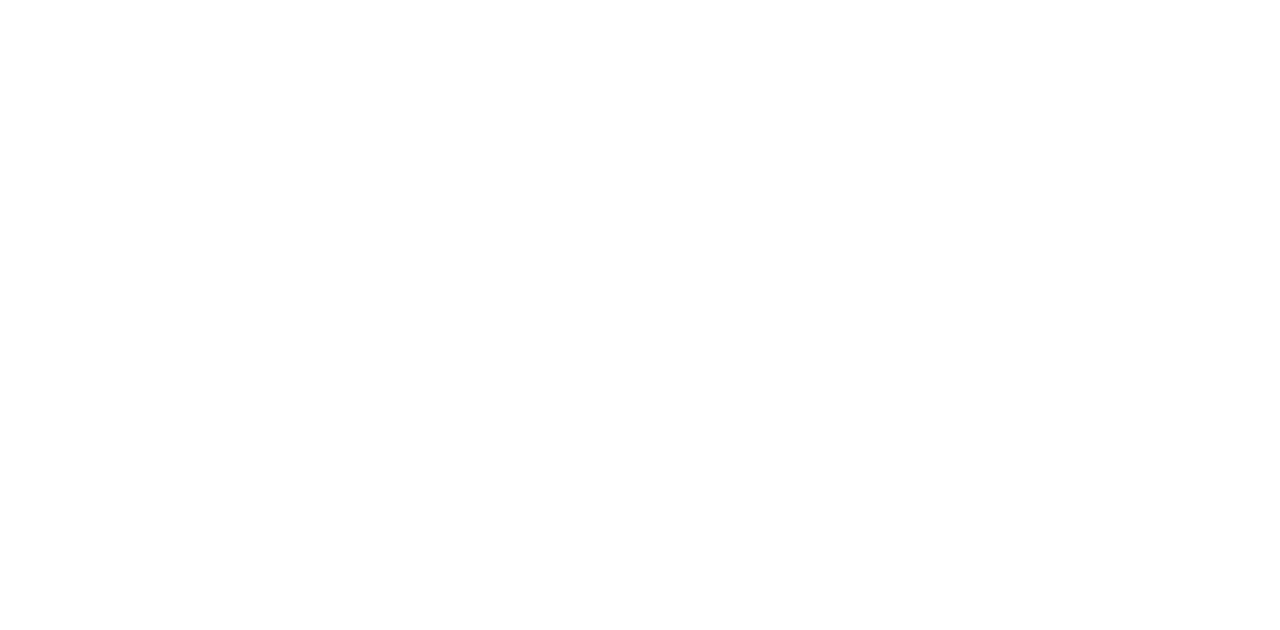
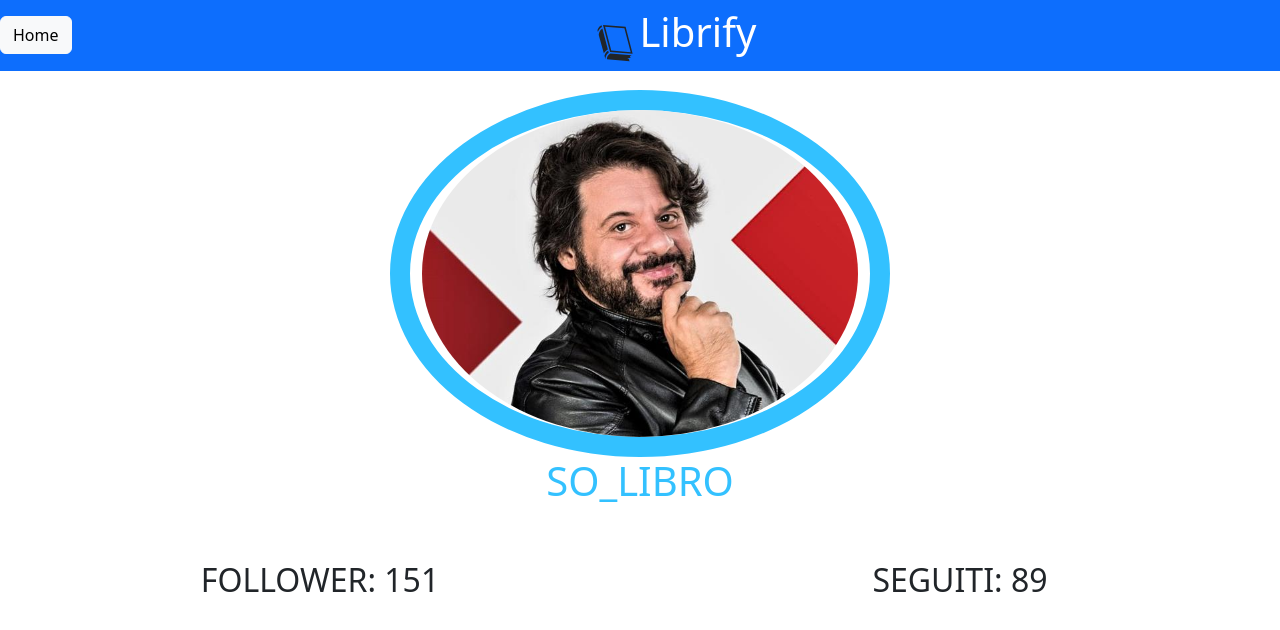
Before and after one commit to lucaferraroo00/librify_public, a React (Create React App) app: page /profilo in a window 1280 px wide. Before the commit this address had no page. Shown: the top 630 px of the page. Built offline with nearby package versions, Linux system fonts and the light colour scheme.

Commit message:
first profilo page

```diff
--- a/src/App.js
+++ b/src/App.js
@@ -1,9 +1,8 @@
-import logo from './logo.svg';
 import React, { useState } from "react";
 
 import './App.css';
 import {HomePage} from './components/homepage.js'
-import {MyNavbar} from './components/navbar.js'
+import {Profilo} from './components/profilo.js'
 import 'bootstrap/dist/css/bootstrap.min.css';
 import { BrowserRouter as Router, Routes, Route, useNavigate, Navigate} from 'react-router-dom';
 
@@ -22,7 +21,9 @@
     <>
     <Routes>
     <Route path= "/" element  = {<HomePage/>} />
-    <Route path= '/pofilo' element  = {<HomePage/>} />
+    <Route path= '/profilo' element  = {<Profilo/>} />
+
+    <Route path="*" element={<Navigate to="/" />} />
     </Routes>
     </>
   );
--- a/src/components/profilo.js
+++ b/src/components/profilo.js
@@ -1,14 +1,63 @@
-import React from 'react';
+import React from "react";
 import { GiBlackBook } from "react-icons/gi";
-import 'bootstrap/dist/css/bootstrap.min.css';
-import { Navbar } from 'react-bootstrap';
-import Button from 'react-bootstrap/Button';
+import "bootstrap/dist/css/bootstrap.min.css";
+import { Navbar, Container, Row, Col } from "react-bootstrap";
+import Button from "react-bootstrap/Button";
+import { BrowserRouter as Router, useNavigate, Navigate} from 'react-router-dom';
+import lillo_img from "./lillo_profilo.jpg";
+import "./styles.css";
 
 function Profilo(props) {
+
+    const navigate = useNavigate();
+
+    const handleClickHome = () => {
+        navigate('/')
+    }
+
     return (
-        <div id="navbar">
-            aaaaaaaa
-        </div>
+        <>
+        <Navbar
+            bg="primary"
+            className="d-flex justify-content-center align-items-center fixed-top"
+        >
+            <Button variant="light" className="ml-2" onClick={handleClickHome}
+            >Home</Button>
+            <div className="flex-grow-1 text-center">
+            {/* Center the logo and title */}
+            <GiBlackBook style={{ fontSize: "2.5rem" }} />{" "}
+            {/* Adjust font size as needed */}
+            <h1 className="d-inline ml-2 text-white">Librify</h1>{" "}
+            {/* Add margin-left and change text color */}
+            </div>
+        </Navbar>
+        <Container fluid className="navbar-spacing">
+        <Row className="d-flex justify-content-center">
+            <img
+              src={lillo_img}
+              className="rounded-circle"
+              style={{
+                    width: "500px",
+                    marginTop: "20px",
+                    borderColor: "#33c1ff",
+                    borderWidth: "20px",
+                    borderStyle: "solid"
+                 }} // Adjust size as needed
+            />
+          </Row>
+          <Row className="d-flex justify-content-center">
+            <h1 className="d-flex justify-content-center"  style={{ color: "#33c1ff" }}>SO_LIBRO</h1>
+          </Row>
+          <Row className="pt-5">
+            <Col>
+            <h2 className="d-flex justify-content-center">FOLLOWER: 151</h2>
+            </Col>
+            <Col>
+            <h2 className="d-flex justify-content-center">SEGUITI: 89</h2>
+            </Col>
+          </Row>
+        </Container>
+        </>
     );
 }
 
```
Also changed, not shown: src/components/lillo_profilo.jpg (added).
